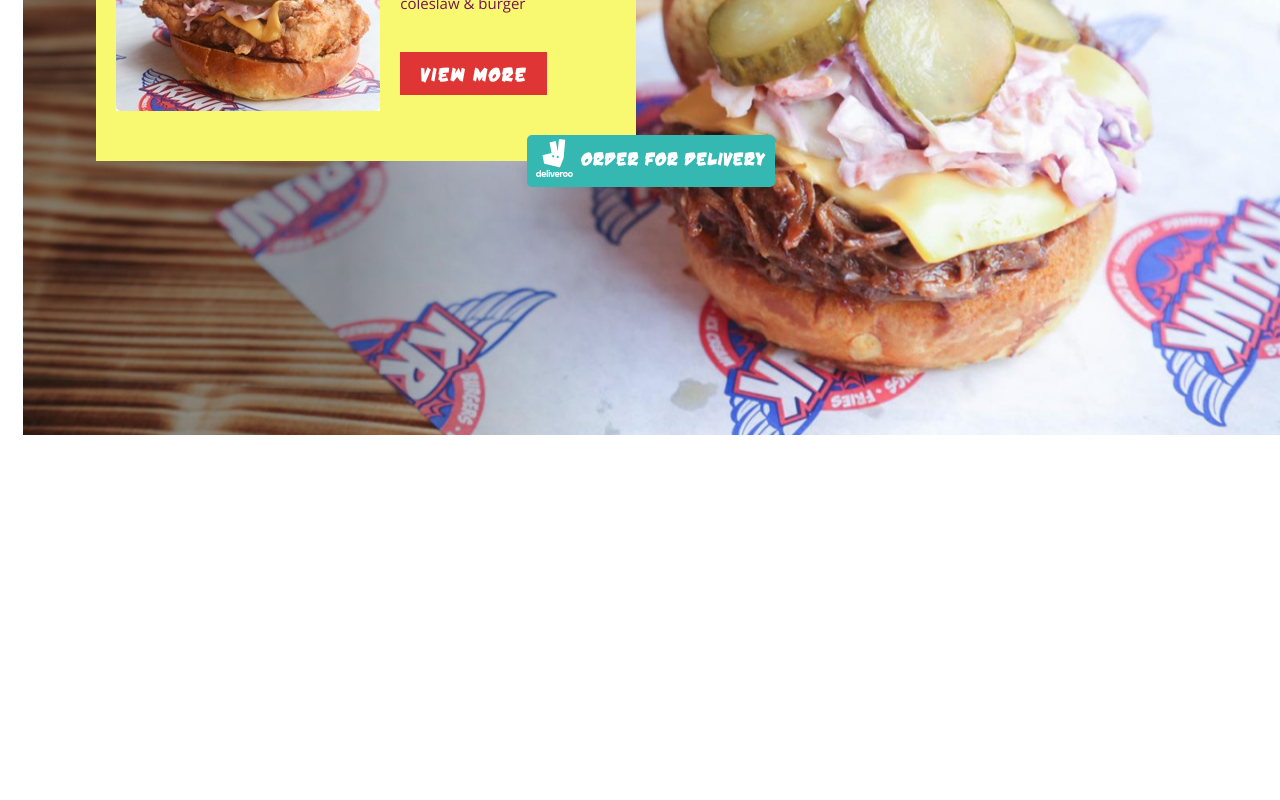
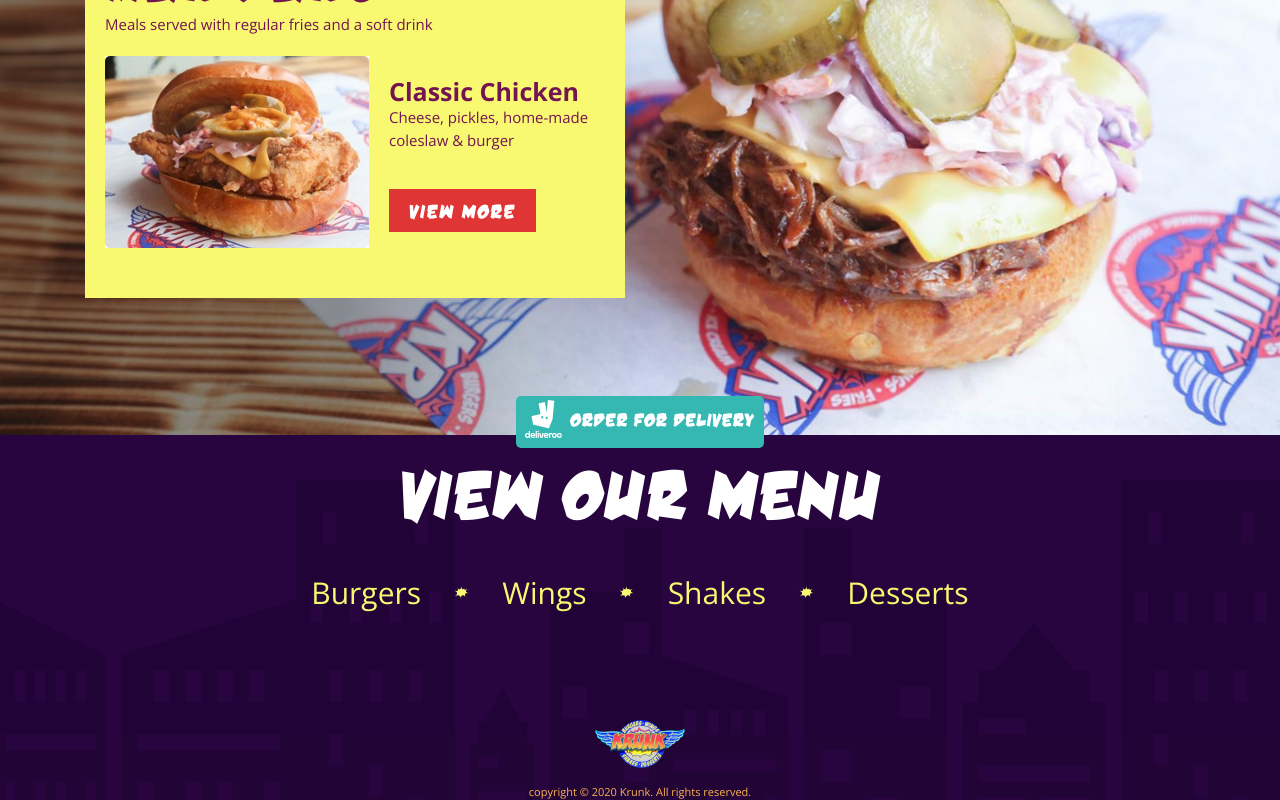
Before and after one commit to iamcstlouis/krunk-react-rebuild-2020, a React (Create React App) app: page / in a window 1280 px wide. Shown: the part 284-1084 px from the top of the page. Before the commit the page ends 800 px from the top, so only its background shows below. Built offline with nearby package versions, Linux system fonts and the light colour scheme.

Commit message:
Adds Footer and dynamic copyright year

```diff
--- a/src/App.js
+++ b/src/App.js
@@ -1,10 +1,10 @@
 import React from 'react';
 
 import Header from './components/Header'
-import Switch from 'react-bootstrap/esm/Switch';
-import { Route } from 'react-router-dom';
+import { Route, Switch } from 'react-router-dom';
 
 import Home from './pages/Home'
+import Footer from './components/Footer';
 
 import './assets/scss/reset.scss';
 import './assets/scss/base.scss';
@@ -18,6 +18,8 @@ function App() {
       <Switch>
         <Route exact path='/' component={Home} />
       </Switch>
+
+      <Footer />
     </React.Fragment>
   );
 }
--- /dev/null
+++ b/src/components/Footer/index.js
@@ -0,0 +1,83 @@
+import React from 'react'
+import { Container, NavLink } from 'react-bootstrap'
+
+import menuBangImage from '../../images/global/icn_footer_menu_bang.svg'
+import logo from '../../images/global/krunk-burgers-logo.png'
+
+import './styles.scss'
+
+const Footer = () => {
+    const getYear = () => {
+        return new Date().getFullYear();
+    }
+    return (
+        <footer>
+            <Container>
+                <div className='view-our-menu'>
+                    <NavLink
+                        to='/menu'
+                        className='menu-link'
+                        data-aos='fade-up'
+                        data-aos-delay='50'
+                    >View Our Menu</NavLink>
+                </div>
+                <div className='footer-nav'>
+                    <div className='content-wrapper'>
+                        <div className='links'>
+                            <NavLink to='/krunk-burgers' data-aos='fade-up' data-aos-delay='150'>Burgers</NavLink>
+                            <span>
+                                <img
+                                    src={menuBangImage}
+                                    alt='Footer nav separator'
+                                    className='separator'
+                                    data-aos='fade-up'
+                                    data-aos-delay='250'
+                                />
+                            </span>
+                            <NavLink to='/krunk-wings' data-aos='fade-up' data-aos-delay='350'>Wings</NavLink>
+                            <span>
+                                <img
+                                    src={menuBangImage}
+                                    alt='Footer nav separator'
+                                    className='separator'
+                                    data-aos='fade-up'
+                                    data-aos-delay='450'
+                                />
+                            </span>
+                            <NavLink to='/krunk-shakes' data-aos='fade-up' data-aos-delay='550'>Shakes</NavLink>
+                            <span>
+                                <img
+                                    src={menuBangImage}
+                                    alt='Footer nav separator'
+                                    className='separator'
+                                    data-aos='fade-up'
+                                    data-aos-delay='650'
+                                />
+                            </span>
+                            <NavLink
+                                to='/krunk-desserts'
+                                data-aos='fade-up'
+                                data-aos-delay='750'
+                            >Desserts</NavLink>
+                        </div>
+                    </div>
+                </div>
+
+                <div className='copyright-section'>
+                    <div className='logo-wrapper'>
+                        <img
+                            src={logo}
+                            alt='Krunks Burgers Logo'
+                            className='footer-logo'
+                        />
+                    </div>
+                    <p
+                        className='copyright'
+                    >copyright &copy; {getYear()} Krunk. All rights reserved.</p>
+                </div>
+            </Container>
+        </footer>
+    )
+}
+
+export default Footer
--- /dev/null
+++ b/src/components/Footer/styles.scss
@@ -0,0 +1,72 @@
+footer {
+    background: #290540 url("../../images/global/bg-buildings.svg") 100% 45px;
+    background-repeat: no-repeat;
+    background-size: cover;
+    padding: 8rem 0 1rem 0;
+    position: relative;
+
+    .view-our-menu {
+        a {
+            font-family: "dnk";
+            font-size: 4rem;
+            color: #fff;
+            text-decoration: none;
+
+            &:hover {
+                text-decoration: none;
+            }
+
+            @media screen and (min-width: 768px) {
+                font-size: 7rem;
+            }
+        }
+    }
+
+    .footer-nav {
+        margin-top: 1.5rem;
+
+        .content-wrapper {
+            max-width: 700px;
+            margin: 0 auto;
+
+            .links {
+                display: flex;
+                justify-content: space-around;
+                align-items: center;
+
+                @media screen and (min-width: 768px) {
+                    a {
+                        font-size: 3rem;
+                    }
+                }
+
+                a {
+                    color: #f9f871;
+                }
+            }
+        }
+    }
+
+    .copyright-section {
+        margin-top: 6rem;
+
+        @media screen and (min-width: 1024px) {
+            margin-top: 10rem;
+        }
+
+        .logo-wrapper {
+            max-width: 90px;
+            margin: 0 auto;
+
+            img {
+                width: 100%;
+            }
+        }
+
+        .copyright {
+            font-size: 11px;
+            color: #f9b450;
+            margin-top: 1rem;
+        }
+    }
+}
--- a/src/pages/Home/MainContent/Hero/index.js
+++ b/src/pages/Home/MainContent/Hero/index.js
@@ -10,7 +10,7 @@ import './styles.scss'
 const Hero = () => {
     return (
         <section className='hero-img'>
-            <Container>
+            <Container style={{ height: 'inherit' }}>
                 <div className="content-wrapper">
                     <div className='featured-meal-deal' data-aos='fade-up'>
                         <div className='content-wrapper'>
@@ -33,9 +33,9 @@ const Hero = () => {
                                 </div>
                             </div>
                         </div>
+                        <DeliverooWidget />
+
                     </div>
-
-                    <DeliverooWidget />
                 </div>
             </Container>
         </section>
--- a/src/pages/Home/MainContent/Hero/styles.scss
+++ b/src/pages/Home/MainContent/Hero/styles.scss
@@ -12,13 +12,14 @@
     }
 
     .content-wrapper {
-        position: relative;
         height: inherit;
         display: flex;
         align-items: center;
         justify-content: center;
 
         .featured-meal-deal {
+            position: relative;
+
             @media screen and (min-width: 600px) {
                 width: 100%;
             }
@@ -117,8 +118,6 @@
                     }
                 }
             }
-        }
-    }
 
             .deliveroo-widget {
                 position: absolute;
@@ -127,5 +126,15 @@
                 bottom: -26px;
                 z-index: 2;
                 border-radius: 5px;
+
+                @media screen and (min-width: 768px) {
+                    bottom: -25rem;
+                }
+
+                @media screen and (min-width: 1024px) and (orientation: landscape) {
+                    bottom: -15rem;
                 }
             }
+        }
+    }
+}
```
Lines whose indentation alone changed are shown as unchanged.
